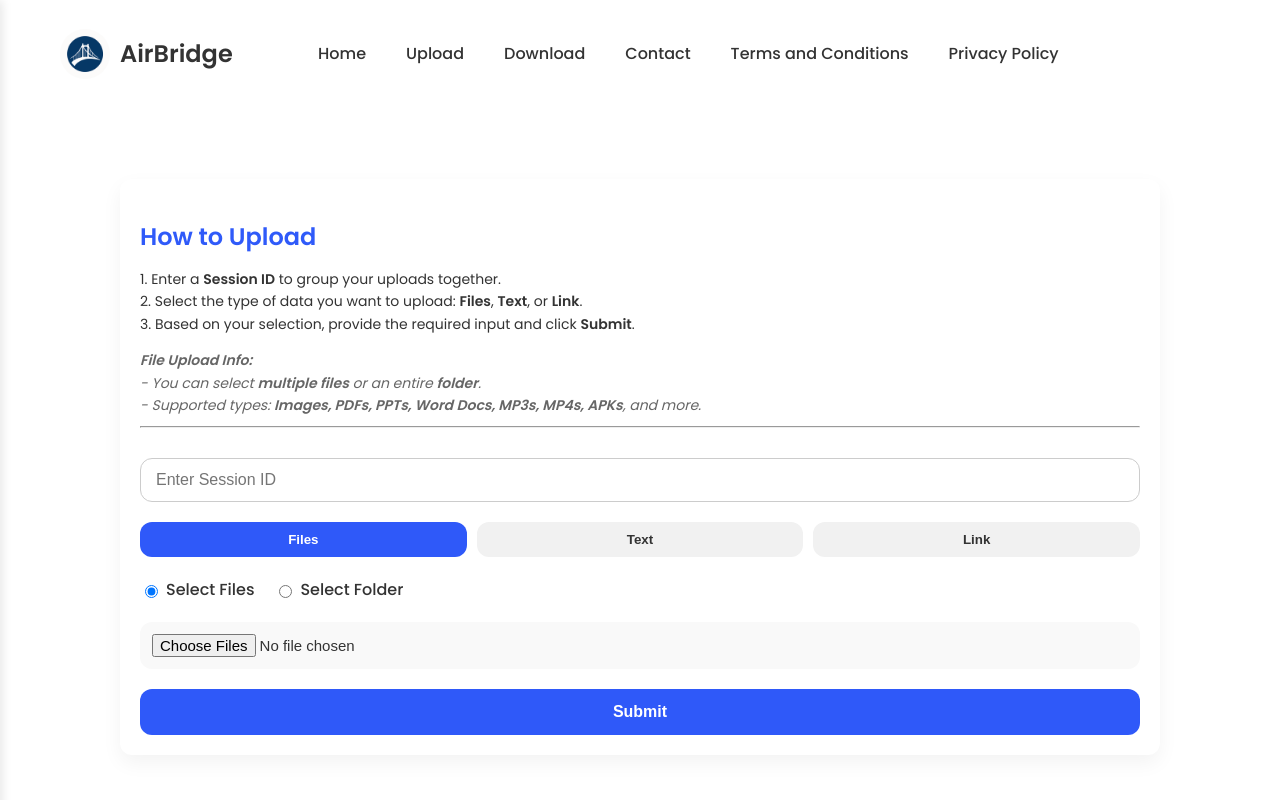
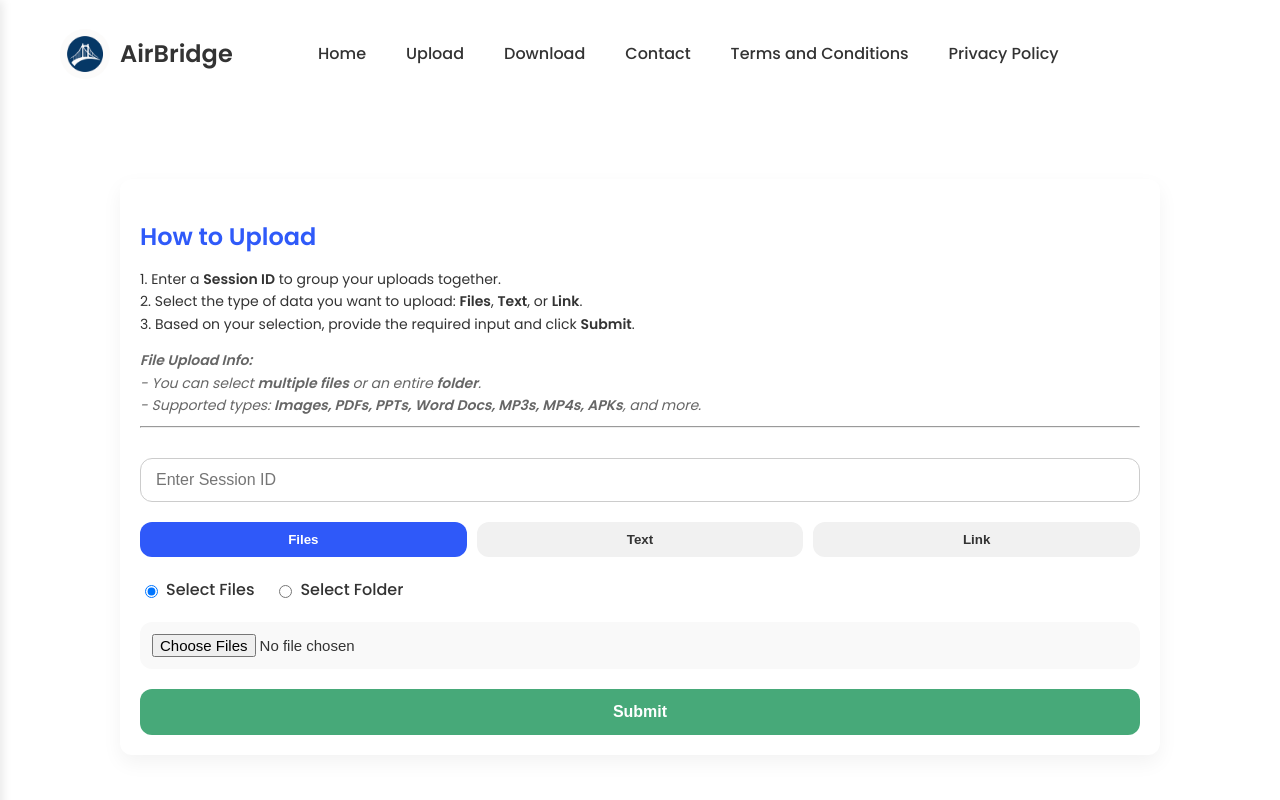
Before and after one commit to Sanjay-adepu/Airbridge, a React (Vite) app: page /upload in a window 1280 px wide. Built offline with nearby package versions, Linux system fonts and the light colour scheme.

Commit message:
Update Upload.css

```diff
--- a/src/Upload.css
+++ b/src/Upload.css
@@ -120,7 +120,7 @@ body {
 .submit-btn {
   width: 100%;
   padding: 14px;
-  background-color: var(--primary-color);
+    background-color: #2e9e67e0;
   color: #fff;
   border: none;
   border-radius: var(--border-radius);
```
